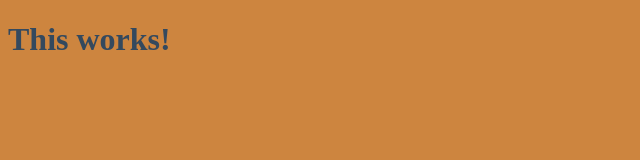
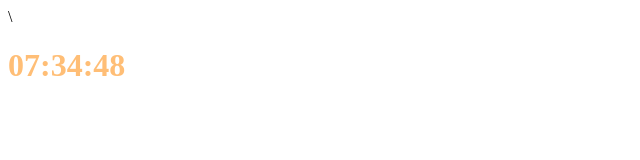
Before and after one commit to ben1012728/Nomadcoder, a plain HTML site: page index.html in a window 1280 px wide. Shown: the whole page, without its empty margins (0-640 px from the left). Drawn offline with Linux system fonts and the light colour scheme.

Commit message:
시계만들기 ! 오타주의!! 작은 if 를 배웠고 데이터를 실시간으로 전송받는 법을 배웠다

```diff
--- /dev/null
+++ b/clock.js
@@ -0,0 +1,23 @@
+const clockContainer =  document.querySelector(".js-clock") ;
+const clockTitle = clockContainer.querySelector("h1");
+
+
+function getTime(){
+    const date =  new Date();
+    const minutes = date.getMinutes();
+    const hours = date.getHours();
+    const seconds= date.getSeconds();
+    clockTitle.innerText = `${hours < 10 ? `0${hours}` : hours}:${
+        minutes < 10 ? `0${minutes}` : minutes
+      }:${seconds < 10 ? `0${seconds}` : seconds}`;
+
+}
+
+
+function init(){
+   getTime();
+   setInterval(getTime,1000);
+}
+
+
+init();
--- a/index.css
+++ b/index.css
@@ -1,4 +1,12 @@
-body{ background-color:peru;}
+body{
+    background-color:white;
+}
 
 
-h1{color:white}
+h1{
+    color:#ffbe76;
+}
+
+.clicked{
+    color:#ffbe76
+}
--- a/index.html
+++ b/index.html
@@ -5,8 +5,9 @@
         <link rel="stylesheet" href="index.css"/>
     </head>
     <body>
-         <h1 id='title'>This works!</h1>
-         <script src="index.js">
-         </script>
+        \<div class="js-clock">
+        <h1>00:00</h1>
+    </div>
+         <script src="clock.js"> </script>
     </body>
 </html>
--- a/index.js
+++ /dev/null
@@ -1,48 +0,0 @@
-
-const title = document.querySelector("#title")
-const BASE_COLOR ="rgb(52, 73, 94)";
-const OTHER_COLOR = "#7f8c8d";
-
-
-function handleClick() {
-    console.log(title.style.color)
-
-    const currentColor = title.style.color;
-    if (currentColor === BASE_COLOR) {
-        title.style.color = OTHER_COLOR;
-    } else {
-        title.style.color = BASE_COLOR;
-    }
-}
-
-function init() {
-    title.style.color = BASE_COLOR;
-    title.addEventListener('click', handleClick)
-}
-
-init();
-
-
-/*
-const title = document.querySelector('#title')
-const BASE_COLOR = 'rgb(255,10, 255)';
-const OTHER_COLOR = '#fff'
-
-function handleClick(){
-   console.log(title.style.color)
-
-   const currentColor = title.style.color;
-   if (currentColor === BASE_COLOR) {
-       title.style.color = OTHER_COLOR;
-   } else {
-       title.style.color = BASE_COLOR;
-   }
-}
-
-function init() {
-    title.style.color = BASE_COLOR;
-    title.addEventListener('click', handleClick)
-}
-
-init();
-*/
```
